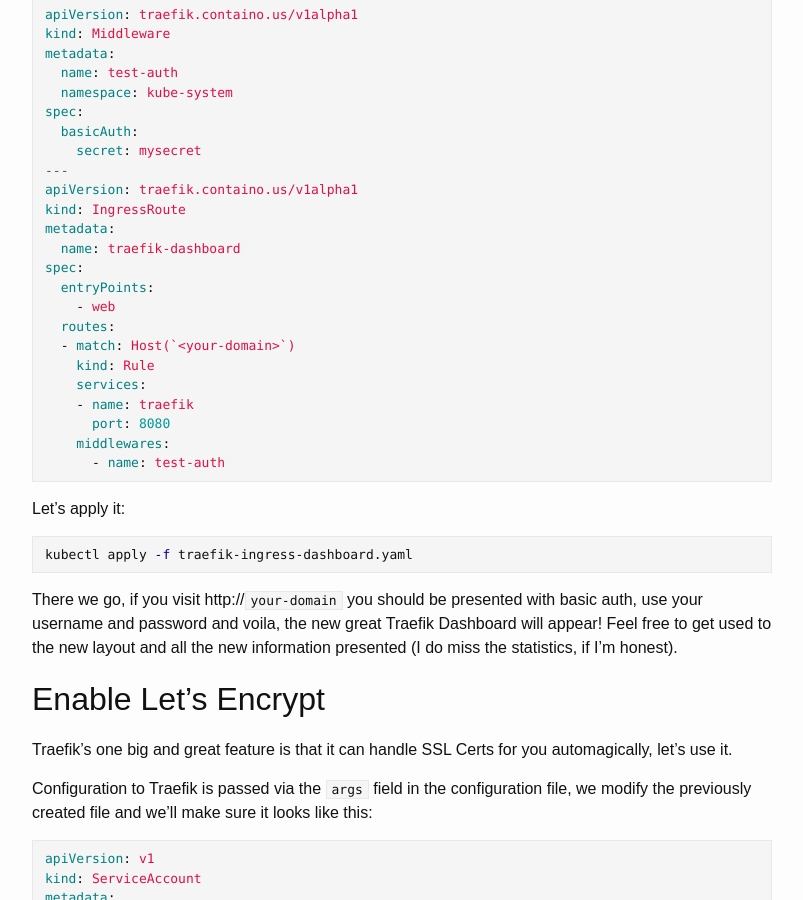
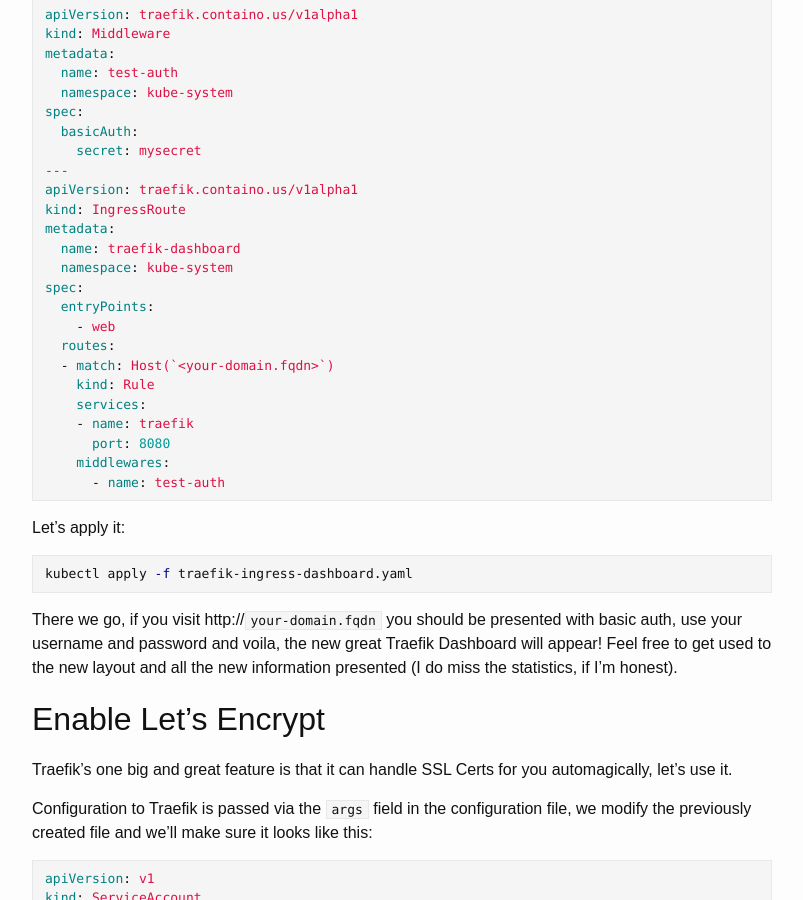
Before and after one commit to akosveres/blog, a Jekyll site: the page built from _posts/2019-10-05-civo-cloud-treafik-v2-tls.md, in a window 1280 px wide and 900 px high, scrolled down 7494 px. Shown: the whole window, without its empty margins (238-1041 px from the left). Built offline with Jekyll 4.4.1, drawn with Linux system fonts in a browser that asks for light colours.

Commit message:
More missing namespaces and general fix

````diff
--- a/_posts/2019-10-05-civo-cloud-treafik-v2-tls.md
+++ b/_posts/2019-10-05-civo-cloud-treafik-v2-tls.md
@@ -328,11 +328,12 @@ apiVersion: traefik.containo.us/v1alpha1
 kind: IngressRoute
 metadata:
   name: traefik-dashboard
+  namespace: kube-system
 spec:
   entryPoints:
     - web
   routes:
-  - match: Host(`<your-domain>`)
+  - match: Host(`<your-domain.fqdn>`)
     kind: Rule
     services:
     - name: traefik
@@ -346,7 +347,7 @@ Let's apply it:
 kubectl apply -f traefik-ingress-dashboard.yaml
 ```
 
-There we go, if you visit http://`your-domain` you should be presented with basic auth, use your username and password and voila, the new great Traefik Dashboard will appear! Feel free to get used to the new layout and all the new information presented (I do miss the statistics, if I'm honest).
+There we go, if you visit http://`your-domain.fqdn` you should be presented with basic auth, use your username and password and voila, the new great Traefik Dashboard will appear! Feel free to get used to the new layout and all the new information presented (I do miss the statistics, if I'm honest).
 
 ## Enable Let's Encrypt
 
@@ -427,7 +428,7 @@ apiVersion: traefik.containo.us/v1alpha1
 kind: IngressRoute
 metadata:
   name: traefik-dashboard
-  kube-system
+  namespace: kube-system
 spec:
   entryPoints:
     - web
````
